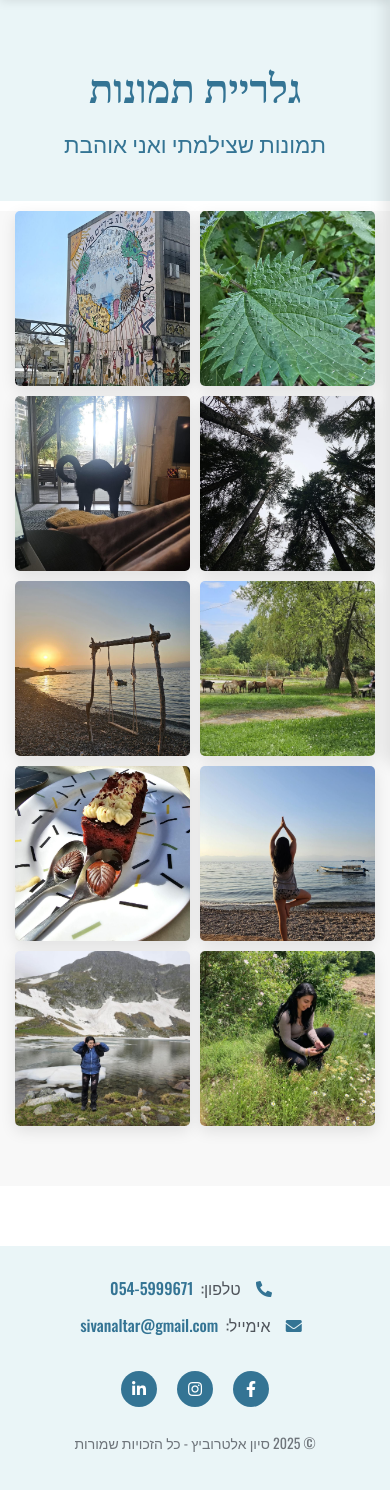
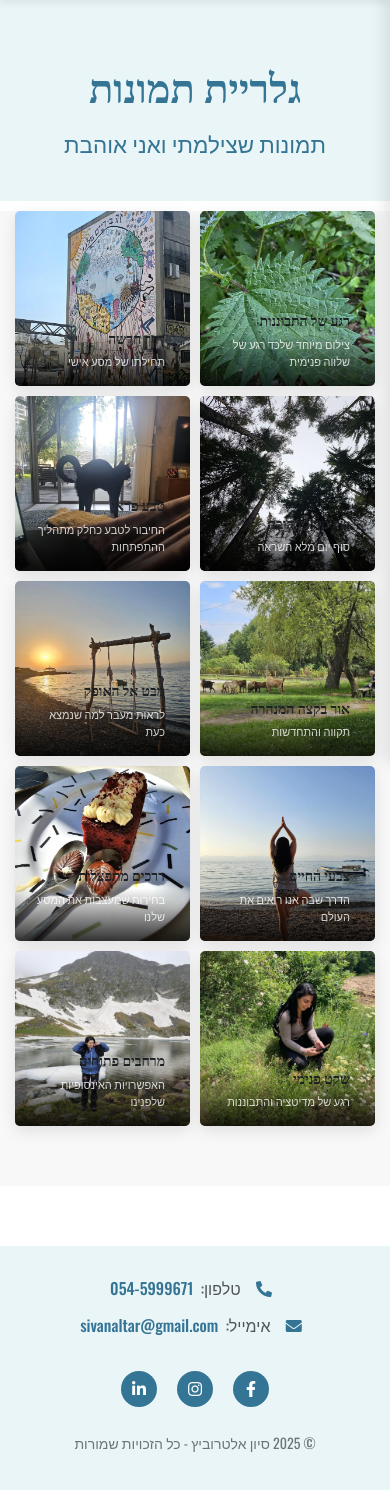
Before and after one commit to berenfeld/sivanaltar, a PHP site: page /gallery.php in a window 390 px wide. Shown: the part 81-1571 px from the top of the page. Run offline with PHP 8.4, Linux system fonts and the light colour scheme.

Commit message:
gallery - show images text in all views

```diff
--- a/css/gallery.css
+++ b/css/gallery.css
@@ -130,6 +130,7 @@
     position: relative;
     max-width: 90%;
     max-height: 80vh;
+    margin: auto;
 }
 
 .lightbox-content img {
@@ -139,6 +140,7 @@
     display: block;
     margin: 0 auto;
     border: 2px solid white;
+    transition: opacity 0.3s ease;
 }
 
 .lightbox-close {
@@ -235,3 +237,112 @@
         font-size: 30px;
     }
 }
+
+/* Mobile view for gallery overlay */
+@media (max-width: 768px) {
+    /* Show overlay text for mobile devices by default */
+    .gallery-item .gallery-overlay {
+        opacity: 1;
+        background: linear-gradient(to top, rgba(0,0,0,0.8) 0%, rgba(0,0,0,0.4) 30%, rgba(0,0,0,0) 60%);
+        top: auto;
+        height: 50%;
+        bottom: 0;
+        display: block;
+        padding: 10px;
+    }
+
+    .gallery-item .gallery-info {
+        position: absolute;
+        bottom: 0;
+        padding: 15px;
+        text-align: right;
+    }
+
+    .gallery-item .gallery-info h3 {
+        font-size: 16px;
+        margin-bottom: 5px;
+    }
+
+    .gallery-item .gallery-info p {
+        font-size: 12px;
+        display: block;
+        margin: 0;
+    }
+
+    /* Disable hover transform effect on mobile */
+    .gallery-item:hover {
+        transform: none;
+    }
+
+    .gallery-item:hover img {
+        transform: none;
+    }
+}
+
+/* For very small screens, reduce text size further */
+@media (max-width: 480px) {
+    .gallery-item .gallery-info h3 {
+        font-size: 14px;
+    }
+
+    .gallery-item .gallery-info p {
+        font-size: 11px;
+    }
+}
+
+/* Lightbox caption styling */
+.lightbox-caption {
+    position: absolute;
+    bottom: 0;
+    left: 0;
+    right: 0;
+    background: linear-gradient(to top, rgba(0,0,0,0.8) 0%, rgba(0,0,0,0.5) 60%, rgba(0,0,0,0) 100%);
+    color: white;
+    padding: 20px;
+    text-align: center;
+    opacity: 0;
+    transition: opacity 0.3s ease;
+}
+
+.lightbox-caption h3 {
+    font-size: 22px;
+    margin-bottom: 8px;
+    color: white;
+}
+
+.lightbox-caption p {
+    font-size: 16px;
+    margin: 0;
+    color: rgba(255, 255, 255, 0.9);
+}
+
+/* Adjust for mobile */
+@media (max-width: 768px) {
+    .lightbox-caption {
+        padding: 15px;
+    }
+
+    .lightbox-caption h3 {
+        font-size: 18px;
+        margin-bottom: 5px;
+    }
+
+    .lightbox-caption p {
+        font-size: 14px;
+    }
+}
+
+/* Additional adjustment for smaller screens */
+@media (max-width: 480px) {
+    .lightbox-content {
+        max-width: 95%;
+    }
+
+    .lightbox-caption h3 {
+        font-size: 16px;
+    }
+
+    .lightbox-caption p {
+        font-size: 12px;
+    }
+}
--- a/js/gallery.js
+++ b/js/gallery.js
@@ -17,6 +17,11 @@ document.addEventListener('DOMContentLoaded', function() {
 
             const lightboxImage = document.createElement('img');
             lightboxContent.appendChild(lightboxImage);
+
+            // Create caption container for image text
+            const lightboxCaption = document.createElement('div');
+            lightboxCaption.className = 'lightbox-caption';
+            lightboxContent.appendChild(lightboxCaption);
 
             const closeButton = document.createElement('button');
             closeButton.className = 'lightbox-close';
@@ -46,6 +51,7 @@ document.addEventListener('DOMContentLoaded', function() {
 
         // Get references to elements
         const lightboxImage = lightbox.querySelector('.lightbox-content img');
+        const lightboxCaption = lightbox.querySelector('.lightbox-caption');
         const closeButton = lightbox.querySelector('.lightbox-close');
         const prevButton = lightbox.querySelector('.lightbox-nav button:first-child');
         const nextButton = lightbox.querySelector('.lightbox-nav button:last-child');
@@ -104,20 +110,33 @@ document.addEventListener('DOMContentLoaded', function() {
             }
         });
 
-        // Update lightbox image
+        // Update lightbox image with caption
         function updateLightboxImage(index) {
             const imgSrc = galleryImages[index];
+            const currentItem = galleryItems[index];
+
+            // Get title and description from the gallery item
+            const title = currentItem.querySelector('.gallery-info h3').textContent;
+            const description = currentItem.querySelector('.gallery-info p').textContent;
 
             // Fade out current image
             lightboxImage.style.opacity = '0';
+            lightboxCaption.style.opacity = '0';
 
             // Change source after a brief delay
             setTimeout(() => {
                 lightboxImage.src = imgSrc;
 
+                // Update caption with title and description
+                lightboxCaption.innerHTML = `
+                    <h3>${title}</h3>
+                    <p>${description}</p>
+                `;
+
                 // Fade in new image once it's loaded
                 lightboxImage.onload = function() {
                     lightboxImage.style.opacity = '1';
+                    lightboxCaption.style.opacity = '1';
                 };
             }, 300);
 
@@ -136,6 +155,11 @@ document.addEventListener('DOMContentLoaded', function() {
         function closeLightbox() {
             lightbox.classList.remove('active');
             document.body.style.overflow = ''; // Restore scrolling
+
+            // Reset opacity of caption for next opening
+            if (lightboxCaption) {
+                lightboxCaption.style.opacity = '0';
+            }
         }
     }
 });
```
